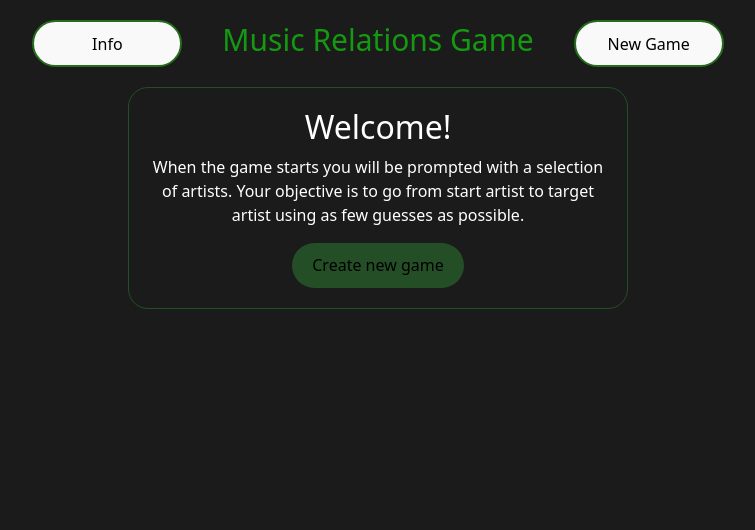
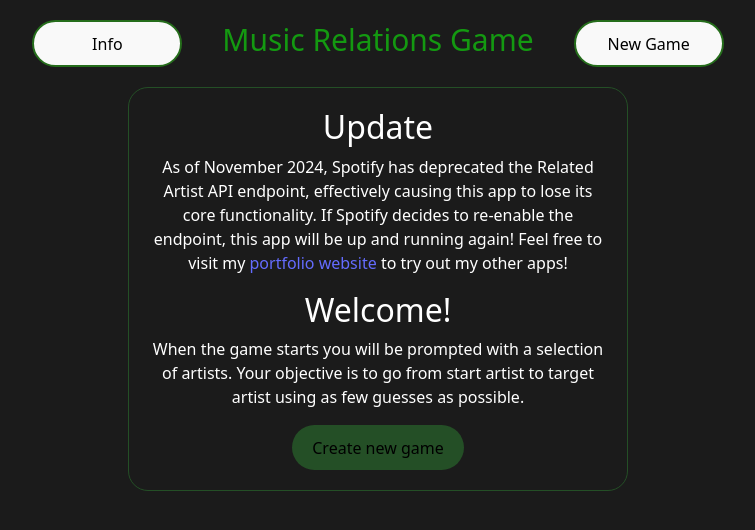
Before and after one commit to hugosundberg/musicRelationsGame, a React (Vite) app: page / in a window 1280 px wide. Shown: the top 530 px of the page, without its empty margins (262-1017 px from the left). Built offline with nearby package versions, Linux system fonts and the light colour scheme; no server answers.

Commit message:
spotify endpoint deleted. updated with a message to the user

```diff
--- a/src/components/StartScreen/StartScreen.tsx
+++ b/src/components/StartScreen/StartScreen.tsx
@@ -10,6 +10,8 @@ const StartScreen = ({ isVisible, onClick }: StartScreenProps) => {
   if (isVisible)
     return (
       <div className={styles.startScreen}>
+        <h2>Update</h2>
+        <p>As of November 2024, Spotify has deprecated the Related Artist API endpoint, effectively causing this app to lose its core functionality. If Spotify decides to re-enable the endpoint, this app will be up and running again! Feel free to visit my <a href="hugosundberg.github.io/hugo">portfolio website</a> to try out my other apps!</p>
         <h2>Welcome!</h2>
         <p>
           When the game starts you will be prompted with a selection of artists.
--- a/src/services/spotifyAPI.tsx
+++ b/src/services/spotifyAPI.tsx
@@ -57,8 +57,6 @@ const handleSearch = async (
     );
     const data = await response.json();
 
-    console.log(data);
-
     const artistsData = data.artists.items;
 
     // Safely map over the artists data to return the structured array
@@ -92,6 +90,9 @@ const fetchRelatedArtists = async (artistID: string, accessToken: string) => {
     );
     const data = await response.json();
 
+    console.log(data);
+
+
     // Extract relevant information for each artist
     return data.artists.map((artist: any) => ({
       name: artist.name,
```
Also changed, not shown: 1 other file (tests, documents, lock files or other folders).
